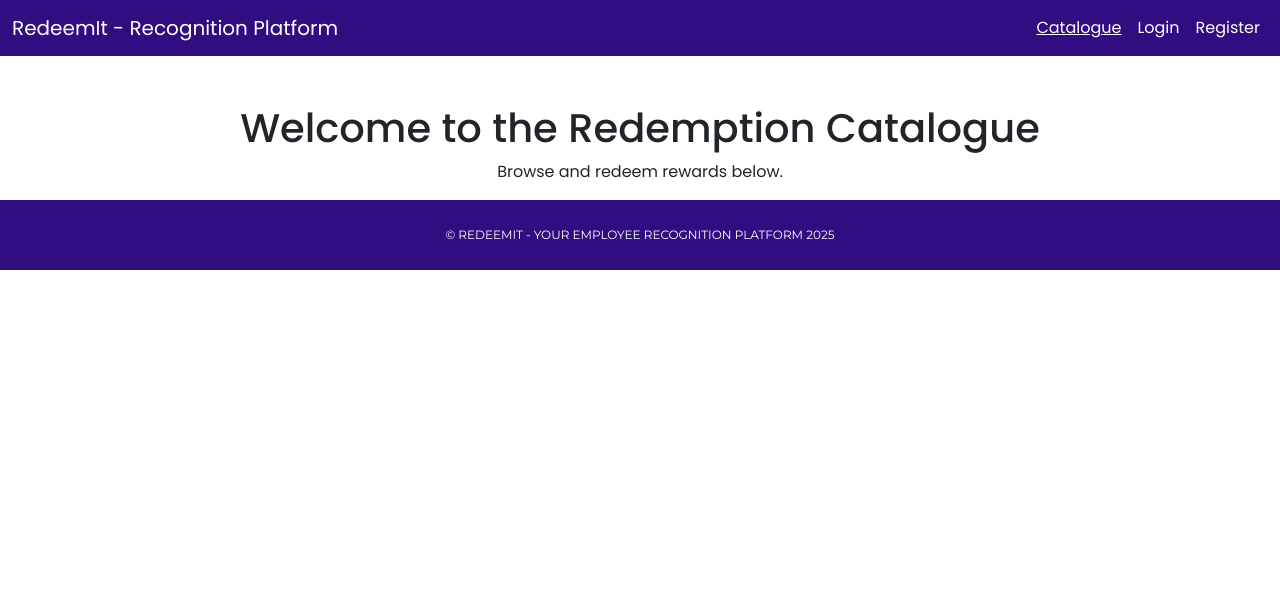
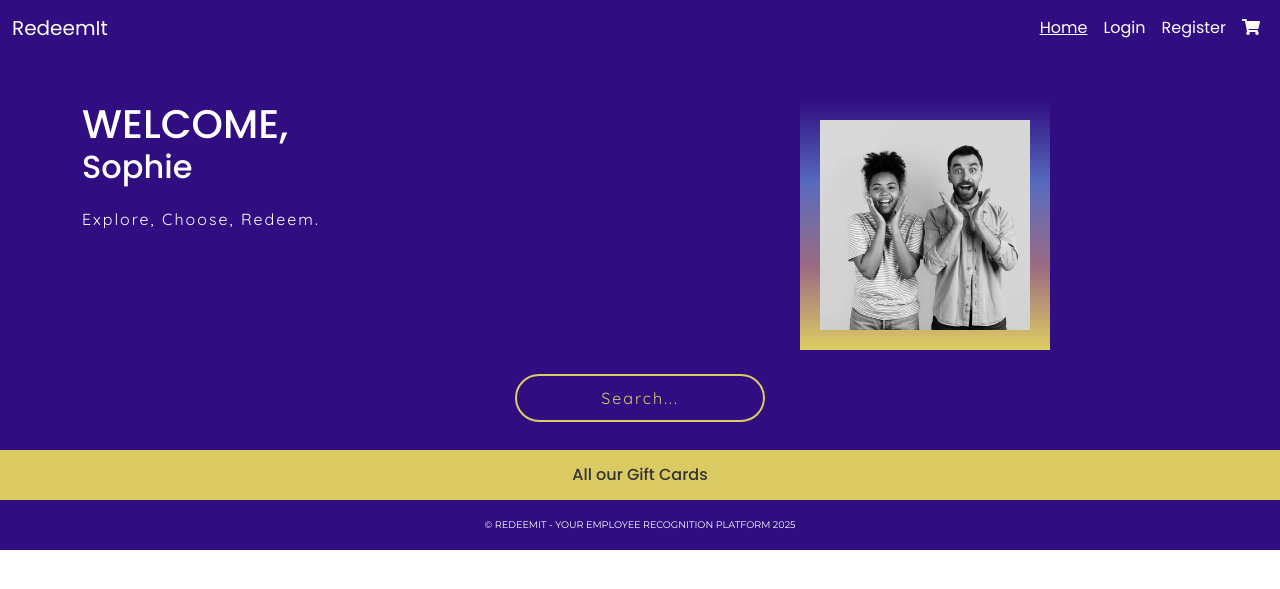
Before and after one commit to SophieDufrane/redeemit-platform, a Django app: page /catalogue/ in a window 1280 px wide. Shown: the top 589 px of the page. Run offline with Django 4.2, Linux system fonts and the light colour scheme.

Commit message:
Add hero section to catalogue home page, style the section

```diff
--- a/catalogue/templates/catalogue/catalogue.html
+++ b/catalogue/templates/catalogue/catalogue.html
@@ -3,9 +3,40 @@
 
 {% block content %}
 
-<div class="container mt-5">
-    <h1 class="text-center">Welcome to the Redemption Catalogue</h1>
-    <p class="text-center">Browse and redeem rewards below.</p>
+<!-- Hero section -->
+<div id="hero-section">
+    <!-- Welcome Section -->
+    <div class="container mt-4">
+        <div class="row align-items-start">
+            <!-- Left Column -->
+            <div class="welcome col-md-6 text-start mb-4 ml-5">
+                <div class="mb-4" id="welcome-name">
+                    <h1>WELCOME,</h1>
+                    <h2><span>Sophie</span></h2>
+                </div>
+                <div id="welcome-message">
+                    <h4 class="quicksand-font">Explore, Choose, Redeem.</h4>
+                </div>
+            </div>
+            <!-- Right Column -->
+            <div class="col-md-6 mb-4 text-center gradient-background">
+                <img id="square-image" src="{% static 'media/images/couple.webp' %}"
+                    alt="Happy couple in black and white">
+            </div>
+        </div>
+    </div>
+
+    <!-- Search Section -->
+    <div class="container text-center mb-2">
+        <button class="button quicksand-font">Search...</button>
+    </div>
+</div>
+
+<!-- Catalogue Header -->
+<div class="container-fluid text-center" id="catalogue-header">
+    <div class="row justify-content-center">
+        <h5>All our Gift Cards</h5>
+    </div>
 </div>
 
 {% endblock content %}
--- a/static/css/style.css
+++ b/static/css/style.css
@@ -1,10 +1,16 @@
-/* General Body Styling */
+/* -------------------------------------- General Body Styling */
 body {
     background-color: white;
     font-family: "Poppins", sans-serif;
 }
 
-/* Navigation Bar */
+.quicksand-font {
+    font-family: "Quicksand", sans-serif;
+    font-weight: 400;
+    letter-spacing: 2px;
+}
+
+/* -------------------------------------- Navigation Bar */
 .navbar {
     background-color: #300e82;
 }
@@ -23,14 +29,88 @@ body {
     text-decoration: underline;
 }
 
-/* Footer Styling */
+/* TO DO! Icon burger not visible */
+/* TO DO! Icon burger not visible */
+
+/* -------------------------------------- Hero Section with Welcome message, Picture and Search bar */
+#hero-section {
+    margin: 0;
+    padding: 20px 30px;
+    background-color: #300e82;
+    text-align: center;
+}
+
+/* Welcome Section */
+.welcome {
+    color: white;
+}
+
+#welcome-name h1 {
+    font-size: 2.5rem;
+    margin-bottom: 0;
+}
+
+#welcome-message h4 {
+    font-size: 1rem;
+}
+
+/* Square image with gradient Background */
+#square-image {
+    width: 210px;
+}
+
+.gradient-background {
+    display: flex;
+    align-items: center;
+    justify-content: center;
+    width: 250px;
+    height: 250px;
+    margin: 0 auto;
+    background: linear-gradient(#300e82, #586bbe, #9b6b82, #decd62);
+    padding: 20px;
+}
+
+/* Search Button */
+
+.button {
+    width: 250px;
+    background-color: transparent;
+    border: 2px solid #decd62;
+    color: #decd62;
+    padding: 10px;
+    border-radius: 25px;
+    font-size: 1rem;
+    cursor: pointer;
+}
+
+.button:hover {
+    background-color: #decd62;
+    color: #300e82;
+}
+
+/* Catalogue Header */
+#catalogue-header {
+    background-color: #dbc962;
+    height: 50px;
+    display: flex;
+    align-items: center;
+    justify-content: center;
+}
+
+#catalogue-header h5 {
+    margin-bottom: 0;
+    font-size: 1rem;
+    color: #333;
+}
+
+/* -------------------------------------- Footer styling */
 .footer {
     background-color: #300e82;
 }
 
 .footer p {
     font-family: "Montserrat", serif;
-    font-size: 12px;
+    font-size: 0.6rem;
     text-transform: uppercase;
     color: white;
     margin: 0;
--- a/templates/base.html
+++ b/templates/base.html
@@ -34,7 +34,7 @@
 <!-- Navigation -->
 <nav class="navbar navbar-expand-lg">
     <div class="container-fluid">
-        <a class="navbar-brand" href="{% url 'catalogue_home' %}">RedeemIt - Recognition Platform</a>
+        <a class="navbar-brand" href="{% url 'catalogue_home' %}">RedeemIt</a>
         <button class="navbar-toggler" type="button" data-bs-toggle="collapse" data-bs-target="#navbarNav"
             aria-controls="navbarNav" aria-expanded="false" aria-label="Toggle navigation">
             <span class="navbar-toggler-icon"></span>
@@ -43,7 +43,7 @@
             <ul class="navbar-nav ms-auto">
                 <li class="nav-item">
                     <a class="nav-link {% if request.path == catalogue_url %}active{% endif %}"
-                        href="{% url 'catalogue_home' %}">Catalogue</a>
+                        href="{% url 'catalogue_home' %}">Home</a>
                 </li>
                 {% if user.is_authenticated %}
                 <!-- For later when login/logout/register functionalities will be added -->
@@ -59,6 +59,9 @@
                 </li>
                 {% endif %}
                 <!-- For later when login/logout/register functionalities will be added -->
+                <li class="nav-item">
+                    <a class="nav-link" href="#"><i class="fas fa-shopping-cart"></i></a>
+                </li>
             </ul>
         </div>
     </div>
@@ -72,7 +75,7 @@
 </main>
 
 <!-- Footer Section -->
-<footer class="footer py-3">
+<footer class="footer py-2">
     <p class="m-0 text-center">
         {% block copyright %}
         © RedeemIt - Your Employee Recognition Platform 2025
```
Also changed, not shown: static/media/images/couple.webp (added), static/media/images/signup_resized.jpeg (added), static/media/reward_images/amazon-gift-card.webp (renamed from media/reward_images/amazon-gift-card.webp), static/media/reward_images/arnotts-gift-card.webp (renamed from media/reward_images/arnotts-gift-card.webp).
